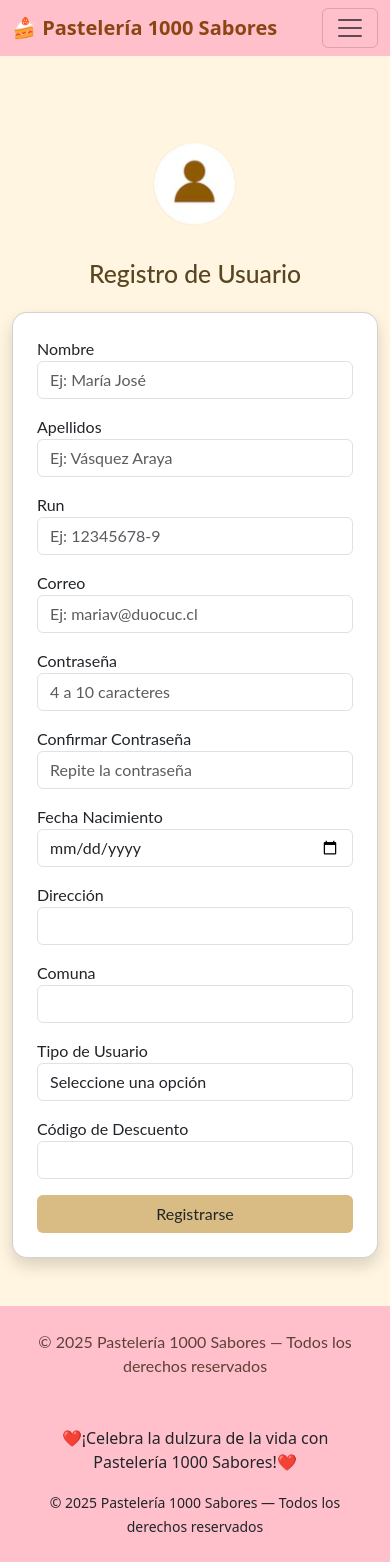
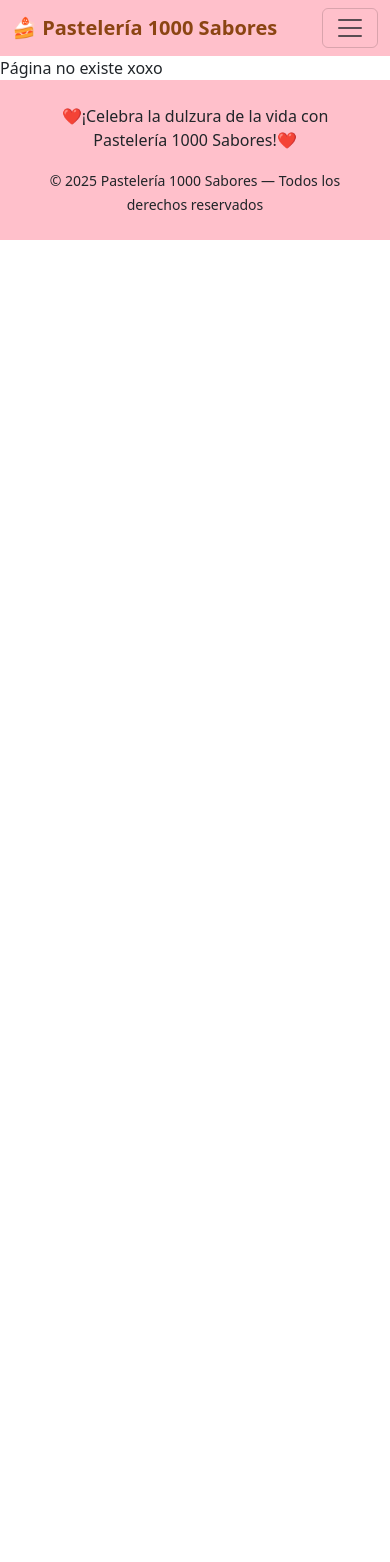
Before and after one commit to marianellaciacciarelli/mil-sabores2, a React (Vite) app: page /registroUsuario in a window 390 px wide. After the commit the page ends 844 px from the top, so only its background shows below. Built offline with nearby package versions, Linux system fonts and the light colour scheme.

Commit message:
Actualicé mi parte del catálogo, agregando las imagenes e hice el RegistroUsuario en pages y luego hice el Test

```diff
--- a/package.json
+++ b/package.json
@@ -11,7 +11,6 @@
     "test:ui": "vitest --ui",
     "test:coverage": "vitest run --coverage"
   },
-
   "dependencies": {
     "bootstrap": "^5.3.8",
     "react": "^19.1.1",
@@ -34,6 +33,5 @@
     "jsdom": "^27.0.1",
     "vite": "^7.1.7",
     "vitest": "^3.2.4"
-
   }
 }
--- a/src/components/Layout.jsx
+++ b/src/components/Layout.jsx
@@ -1,15 +1,14 @@
-import React from 'react'
-import Footer  from './Footer'
-import Navbar  from './Navbar'
-import { Outlet } from 'react-router-dom'
-
+import React from 'react';
+import Navbar from './Navbar';     // ✅ Navbar viene de Navbar.jsx
+import Footer from './Footer';     // ✅ Footer viene de Footer.jsx
+import { Outlet } from 'react-router-dom';
 
 export const Layout = () => {
-    return (
-        <div>
-            <Navbar />
-            <Outlet />
-            <Footer />
-        </div>
-    )
-}
+  return (
+    <div>
+      <Navbar />
+      <Outlet />   {/* Aquí se mostrarán las páginas (Home, Contacto, Registro...) */}
+      <Footer />
+    </div>
+  );
+};
--- /dev/null
+++ b/src/components/PasswordField.jsx
@@ -0,0 +1,30 @@
+import { useState } from "react";
+
+export default function PasswordField({ id, label, value, onChange, isValid = true }) {
+  const [show, setShow] = useState(false);
+
+  return (
+    <div className="mb-1">
+      <label htmlFor={id} className="form-label">{label}</label>
+      <div className="input-group">
+        <input
+          id={id}
+          type={show ? "text" : "password"}
+          className={`form-control ${!isValid ? "is-invalid" : ""}`}
+          placeholder="********"
+          value={value}
+          onChange={onChange}
+          required
+        />
+        <button
+          type="button"
+          className="btn btn-outline-secondary"
+          onClick={() => setShow((s) => !s)}
+          aria-label={show ? "Ocultar contraseña" : "Mostrar contraseña"}
+        >
+          {show ? "Ocultar" : "Ver"}
+        </button>
+      </div>
+    </div>
+  );
+}
--- a/src/pages/RegistroUsuario.jsx
+++ b/src/pages/RegistroUsuario.jsx
@@ -1,252 +1,231 @@
-import React, { useState } from "react";
-import "bootstrap/dist/css/bootstrap.min.css";
+import { useState } from "react";
+import PasswordField from "../components/PasswordField.jsx";
 
-export const RegistroUsuario = () => {
-  const [formData, setFormData] = useState({
+export default function RegistroUsuario() {
+  const [form, setForm] = useState({
     nombre: "",
-    apellido: "",
-    run: "",
-    correo: "",
+    email: "",
+    telefono: "",
     password: "",
-    confirmarPassword: "",
-    fechaNacimiento: "",
-    direccion: "",
-    comuna: "",
-    tipoUsuario: "",
-    codigoDcto: "",
+    password2: "",
+    terminos: false,
   });
 
-  const [mensaje, setMensaje] = useState("");
+  const [validated, setValidated] = useState(false);
+  const [ok, setOk] = useState(false);
 
-  // Manejar los cambios en los inputs
-  const handleChange = (e) => {
-    const { id, value } = e.target;
-    setFormData({ ...formData, [id]: value });
+  const onChange = (e) => {
+    const { id, value, type, checked } = e.target;
+    setForm((f) => ({ ...f, [id]: type === "checkbox" ? checked : value }));
   };
 
-  // Manejar el envío del formulario
+  const samePassword = form.password && form.password === form.password2;
+  const emailOk = /[^@\s]+@[^@\s]+\.[^@\s]+/.test(form.email);
+  const telOk =
+    form.telefono === "" ||
+    /^(\+?56)?\s?9\d{8}$/.test(form.telefono.replace(/\s/g, ""));
+  const passOk =
+    /^(?=.*[A-Za-z])(?=.*\d)[A-Za-z\d@$!%*#?&]{8,}$/.test(form.password);
+
   const handleSubmit = (e) => {
     e.preventDefault();
+    const formEl = e.currentTarget;
 
-    // Validación de contraseñas
-    if (formData.password !== formData.confirmarPassword) {
-      setMensaje("⚠️ Las contraseñas no coinciden");
-      return;
+    const allOk =
+      formEl.checkValidity() &&
+      emailOk &&
+      telOk &&
+      passOk &&
+      samePassword &&
+      form.terminos;
+
+    if (allOk) {
+      setOk(true);
+      setValidated(false);
+      // TODO: enviar al backend
+      setForm({
+        nombre: "",
+        email: "",
+        telefono: "",
+        password: "",
+        password2: "",
+        terminos: false,
+      });
+      setTimeout(() => setOk(false), 2800);
+    } else {
+      setOk(false);
+      setValidated(true);
     }
-
-    // Validación simple de campos vacíos
-    if (Object.values(formData).some((campo) => campo === "")) {
-      setMensaje("⚠️ Por favor completa todos los campos");
-      return;
-    }
-
-    // Si todo está bien
-    setMensaje("✅ Registro completado con éxito!");
-    setFormData({
-      nombre: "",
-      apellido: "",
-      run: "",
-      correo: "",
-      password: "",
-      confirmarPassword: "",
-      fechaNacimiento: "",
-      direccion: "",
-      comuna: "",
-      tipoUsuario: "",
-      codigoDcto: "",
-    });
   };
 
   return (
+    <div className="container my-5">
+      <div className="row justify-content-center">
+        <div className="col-12 col-md-10 col-lg-8 col-xl-6">
           <div
-      className="body-registro"
-      style={{
-        backgroundColor: "#FFF5E1",
-        color: "#5D4037",
-        fontFamily: "'Lato', sans-serif",
-        minHeight: "100vh",
-        paddingTop: "2rem",
-      }}
+            className="card shadow border-0"
+            style={{ borderRadius: 18, background: "#FFF7EA" }}
           >
-      <div className="container my-5">
-        <div className="text-center mb-4">
-          <img src="/img/logo-reg.png" width="100" alt="Logo Pastelería" />
+            <div className="card-body p-4 p-md-5">
+              <div className="text-center mb-3">
+                <img src="/img/logo-reg.png" alt="Logo" style={{ height: 56 }} />
+                <h2 className="fw-bold mt-2" style={{ color: "#8B4513" }}>
+                  Crear cuenta
+                </h2>
+                <p className="text-muted mb-0">
+                  Únete a 1000 Sabores para comprar más rápido y guardar tus
+                  favoritos ✨
+                </p>
               </div>
 
-        <h2 className="text-center mb-4" style={{ color: "#594621" }}>
-          Registro de Usuario
-        </h2>
-
-        <div
-          className="card shadow p-4"
-          style={{
-            backgroundColor: "#ffffff",
-            borderRadius: "15px",
-            minHeight: "600px",
-          }}
+              <form
+                noValidate
+                onSubmit={handleSubmit}
+                className={validated ? "was-validated" : ""}
               >
-          <form onSubmit={handleSubmit}>
                 <div className="mb-3">
-              <label htmlFor="nombre">Nombre</label>
+                  <label htmlFor="nombre" className="form-label">
+                    Nombre completo
+                  </label>
                   <input
+                    id="nombre"
                     type="text"
                     className="form-control"
-                id="nombre"
-                placeholder="Ej: María José"
-                value={formData.nombre}
-                onChange={handleChange}
+                    placeholder="Marianella Ciacciarelli"
+                    value={form.nombre}
+                    onChange={onChange}
                     required
                   />
+                  <div className="invalid-feedback">
+                    Escribe tu nombre y apellido.
+                  </div>
                 </div>
 
                 <div className="mb-3">
-              <label htmlFor="apellido">Apellidos</label>
+                  <label htmlFor="email" className="form-label">
+                    Correo electrónico
+                  </label>
                   <input
-                type="text"
-                className="form-control"
-                id="apellido"
-                placeholder="Ej: Vásquez Araya"
-                value={formData.apellido}
-                onChange={handleChange}
+                    id="email"
+                    type="email"
+                    className={`form-control ${
+                      form.email && !emailOk ? "is-invalid" : ""
+                    }`}
+                    placeholder="nombre@ejemplo.com"
+                    value={form.email}
+                    onChange={onChange}
                     required
                   />
+                  <div className="invalid-feedback">Ingresa un correo válido.</div>
                 </div>
 
                 <div className="mb-3">
-              <label htmlFor="run">Run</label>
+                  <label htmlFor="telefono" className="form-label">
+                    Celular (opcional)
+                  </label>
                   <input
-                type="text"
-                className="form-control"
-                id="run"
-                placeholder="Ej: 12345678-9"
-                value={formData.run}
-                onChange={handleChange}
+                    id="telefono"
+                    type="tel"
+                    className={`form-control ${
+                      form.telefono && !telOk ? "is-invalid" : ""
+                    }`}
+                    placeholder="+56 9 1234 5678"
+                    value={form.telefono}
+                    onChange={onChange}
                   />
+                  <div className="form-text">
+                    Formato sugerido Chile: +56 9 XXXXXXXX
+                  </div>
+                  <div className="invalid-feedback">
+                    Revisa el formato del número.
+                  </div>
                 </div>
 
-            <div className="mb-3">
-              <label htmlFor="correo">Correo</label>
-              <input
-                type="email"
-                className="form-control"
-                id="correo"
-                placeholder="Ej: mariav@duocuc.cl"
-                value={formData.correo}
-                onChange={handleChange}
+                <div className="row g-3">
+                  <div className="col-12 col-md-6">
+                    <PasswordField
+                      id="password"
+                      label="Contraseña"
+                      value={form.password}
+                      onChange={onChange}
+                      isValid={form.password === "" || passOk}
                     />
+                    <div className="form-text">
+                      Mínimo 8 caracteres, incluye letras y números.
+                    </div>
+                  </div>
+                  <div className="col-12 col-md-6">
+                    <PasswordField
+                      id="password2"
+                      label="Repite la contraseña"
+                      value={form.password2}
+                      onChange={onChange}
+                      isValid={form.password2 === "" || samePassword}
+                    />
+                    {!samePassword && form.password2 && (
+                      <div className="invalid-feedback d-block">
+                        Las contraseñas no coinciden.
+                      </div>
+                    )}
+                  </div>
                 </div>
 
-            <div className="mb-3">
-              <label htmlFor="password">Contraseña</label>
+                <div className="form-check my-3">
                   <input
-                type="password"
-                className="form-control"
-                id="password"
-                placeholder="4 a 10 caracteres"
-                value={formData.password}
-                onChange={handleChange}
+                    className="form-check-input"
+                    type="checkbox"
+                    id="terminos"
+                    checked={form.terminos}
+                    onChange={onChange}
                     required
                   />
+                  <label className="form-check-label" htmlFor="terminos">
+                    Acepto los{" "}
+                    <a href="#" className="link-primary">
+                      Términos y Condiciones
+                    </a>{" "}
+                    y la{" "}
+                    <a href="#" className="link-primary">
+                      Política de Privacidad
+                    </a>
+                    .
+                  </label>
+                  <div className="invalid-feedback">
+                    Debes aceptar los términos para continuar.
+                  </div>
                 </div>
 
-            <div className="mb-3">
-              <label htmlFor="confirmarPassword">Confirmar Contraseña</label>
-              <input
-                type="password"
-                className="form-control"
-                id="confirmarPassword"
-                placeholder="Repite la contraseña"
-                value={formData.confirmarPassword}
-                onChange={handleChange}
-                required
-              />
+                <div className="d-grid d-md-flex gap-2">
+                  <button
+                    type="submit"
+                    className="btn btn-lg"
+                    style={{
+                      backgroundColor: "#8B4513",
+                      color: "#fff",
+                      borderRadius: 12,
+                    }}
+                  >
+                    Crear cuenta
+                  </button>
+                  <a
+                    href="/login"
+                    className="btn btn-lg btn-outline-secondary"
+                    style={{ borderRadius: 12 }}
+                  >
+                    Ya tengo cuenta
+                  </a>
                 </div>
 
-            <div className="mb-3">
-              <label htmlFor="fechaNacimiento">Fecha Nacimiento</label>
-              <input
-                type="date"
-                className="form-control"
-                id="fechaNacimiento"
-                value={formData.fechaNacimiento}
-                onChange={handleChange}
-                required
-              />
+                {ok && (
+                  <div className="alert alert-success mt-3 mb-0" role="alert">
+                    🎉 ¡Registro exitoso! Te damos la bienvenida a 1000 Sabores.
                   </div>
-
-            <div className="mb-3">
-              <label htmlFor="direccion">Dirección</label>
-              <input
-                type="text"
-                className="form-control"
-                id="direccion"
-                value={formData.direccion}
-                onChange={handleChange}
-                required
-              />
-            </div>
-
-            <div className="mb-3">
-              <label htmlFor="comuna">Comuna</label>
-              <input
-                type="text"
-                className="form-control"
-                id="comuna"
-                value={formData.comuna}
-                onChange={handleChange}
-                required
-              />
-            </div>
-
-            <div className="mb-3">
-              <label htmlFor="tipoUsuario">Tipo de Usuario</label>
-              <select
-                className="form-control"
-                id="tipoUsuario"
-                value={formData.tipoUsuario}
-                onChange={handleChange}
-                required
-              >
-                <option value="">Seleccione una opción</option>
-                <option value="cliente">Cliente</option>
-                <option value="admin">Administrador</option>
-              </select>
-            </div>
-
-            <div className="mb-3">
-              <label htmlFor="codigoDcto">Código de Descuento</label>
-              <input
-                type="text"
-                className="form-control"
-                id="codigoDcto"
-                value={formData.codigoDcto}
-                onChange={handleChange}
-              />
-            </div>
-
-            <div className="d-grid">
-              <button
-                type="submit"
-                className="btn"
-                style={{ backgroundColor: "#d9bc83" }}
-              >
-                Registrarse
-              </button>
-            </div>
-
-            {mensaje && (
-              <div className="alert alert-info mt-3 text-center">{mensaje}</div>
                 )}
               </form>
             </div>
           </div>
-
-      <footer
-        className="text-center p-4 mt-4"
-        style={{ backgroundColor: "#FFC0CB" }}
-      >
-        © 2025 Pastelería 1000 Sabores — Todos los derechos reservados
-      </footer>
+        </div>
+      </div>
     </div>
   );
-};
+}
--- a/src/router/Routes.jsx
+++ b/src/router/Routes.jsx
@@ -7,9 +7,11 @@ import Contacto from '../pages/Contacto'
 import { Login } from '../pages/Login'
 import { Catalogo } from '../pages/Catalogo'
 import { Nosotros } from '../pages/Nosotros'
-import { RegistroUsuario } from '../pages/RegistroUsuario'
+
 import { Carrito } from '../pages/Carrito'
 import Checkout from '../pages/Checkout'
+
+import RegistroUsuario from "../pages/RegistroUsuario.jsx";
 
 
 export const RoutesComp = () => {
@@ -25,7 +27,7 @@ export const RoutesComp = () => {
                         <Route path='/login' element={<Login />} />
                         <Route path='/catalogo' element={<Catalogo />} />
                         <Route path='/nosotros' element={<Nosotros />} />
-                        <Route path='/registroUsuario' element={<RegistroUsuario />} />
+                       <Route path="/registro-usuario" element={<RegistroUsuario />} />
                         <Route path='/carrito' element={<Carrito />} />
 
                         <Route path="/checkout" element={<Checkout />} />
```
Also changed, not shown: 2 other files (tests, documents, lock files or other folders). Lines whose indentation alone changed are shown as unchanged.
